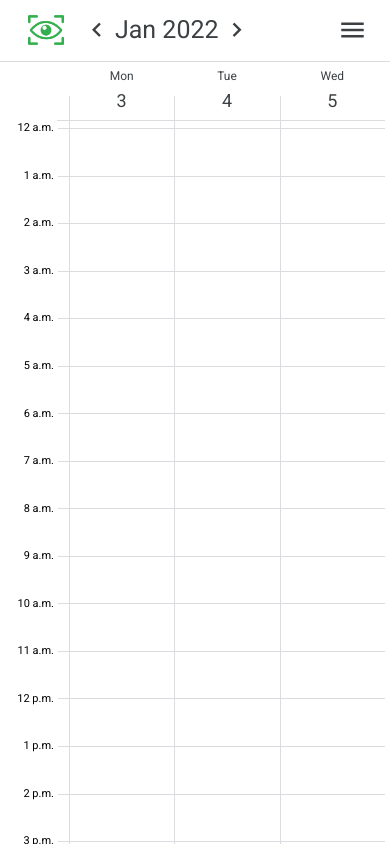
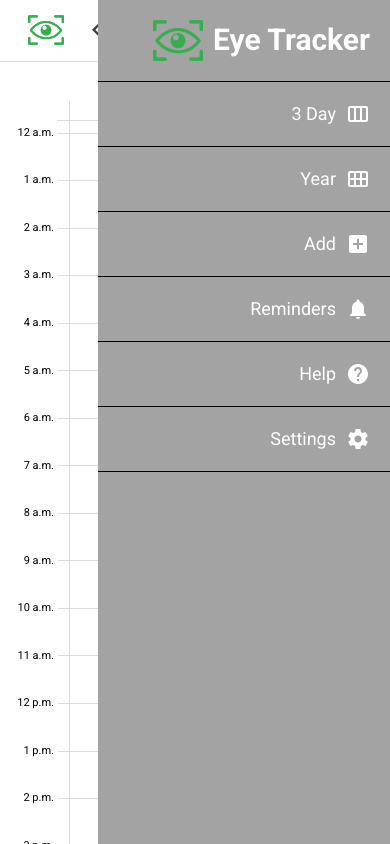
Before and after one commit to JosephRosenfeld/eye-tracker-front-end, a React (Create React App) app: page /week in a window 390 px wide. Built offline with nearby package versions, Linux system fonts and the light colour scheme.

Commit message:
Added side panel

```diff
--- a/src/components/FullDay.css
+++ b/src/components/FullDay.css
@@ -37,7 +37,6 @@
 .first-full-day-hr::before {
   position: absolute;
   content: "";
-  z-index: 500;
   right: 100%;
   top: -1px;
   width: 12px;
--- a/src/components/MobileHeader.js
+++ b/src/components/MobileHeader.js
@@ -7,19 +7,21 @@ import { useLocation } from "react-router-dom";
 
 /*--- Component Imports ---*/
 import DateViewer from "./DateViewer";
+import MobileSidePanel from "./MobileSidePanel";
 
 /*--- Action Imports ---*/
 import { changePage } from "../redux/actions/pageActions";
 
 const MobileHeader = () => {
+  /*--- Correcting Page Var if Redirected Here ---*/
   const dispatch = useDispatch();
   const loc = useLocation();
   let page = useSelector((state) => state.page);
   if (page != loc.pathname) {
     dispatch(changePage(loc.pathname));
     page = loc.pathname;
-    console.log("page changed");
   }
+
   const inWidth = useSelector((state) => state.screenSize);
 
   return (
@@ -32,6 +34,7 @@ const MobileHeader = () => {
       <div className='menu-icon-container'>
         <span className='material-icons menu-icon'>menu</span>
       </div>
+      <MobileSidePanel />
     </header>
   );
 };
--- a/src/components/MobileSidePanel.css
+++ b/src/components/MobileSidePanel.css
@@ -0,0 +1,39 @@
+.mobile-side-panel {
+  display: flex;
+  flex-direction: column;
+  justify-content: flex-start;
+  align-items: stretch;
+
+  position: fixed;
+  top: 0;
+  right: 0;
+  z-index: 105;
+  height: 100vh;
+  width: max-content;
+  min-width: 75%;
+  background-color: rgb(163, 163, 163);
+  border: 1px;
+  font-size: 18px;
+}
+
+.mobile-sp-item {
+  display: flex;
+  align-items: center;
+  justify-content: flex-end;
+  gap: 10px;
+  padding: 20px;
+  color: white;
+  border-bottom: 1px solid black;
+  text-decoration: none;
+
+  cursor: pointer;
+}
+
+.mobile-side-panel .logo {
+  height: 41px;
+}
+
+.mobile-side-panel .site-title {
+  font-size: 30px;
+  font-weight: bold;
+}
--- a/src/components/MobileSidePanel.js
+++ b/src/components/MobileSidePanel.js
@@ -0,0 +1,43 @@
+import "./MobileSidePanel.css";
+
+/*--- Component Imports ---*/
+import { Link } from "react-router-dom";
+
+const MobileSidePanel = () => {
+  //Define onclick function
+
+  return (
+    <div className='mobile-side-panel'>
+      <Link to='/year' className='mobile-sp-item mobile-sp-title'>
+        <img className='logo' src='/assets/eye-tracker-logo.png'></img>
+        <div className='site-title'>Eye Tracker</div>
+      </Link>
+      <Link to='/3day' className='mobile-sp-item mobile-sp-view'>
+        3 Day
+        <span class='material-icons-outlined'>view_week</span>
+      </Link>
+      <Link to='/year' className='mobile-sp-item mobile-sp-view'>
+        Year
+        <span class='material-icons-outlined'>calendar_view_month</span>
+      </Link>
+      <div className='mobile-sp-item mobile-sp-utility'>
+        Add
+        <span className='material-icons'>add_box</span>
+      </div>
+      <div className='mobile-sp-item mobile-sp-utility'>
+        Reminders
+        <span className='material-icons'>notifications</span>
+      </div>
+      <div className='mobile-sp-item mobile-sp-utility'>
+        Help
+        <span className='material-icons'>help</span>
+      </div>
+      <div className='mobile-sp-item mobile-sp-utility'>
+        Settings
+        <span className='material-icons'>settings</span>
+      </div>
+    </div>
+  );
+};
+
+export default MobileSidePanel;
--- a/src/index.css
+++ b/src/index.css
@@ -20,6 +20,12 @@
   }
 }
 
+@media (max-width: 450px) {
+  :root {
+    --global-header-height: 61.5px;
+  }
+}
+
 body {
   font-family: "Roboto", sans-serif;
   text-align: center;
```
